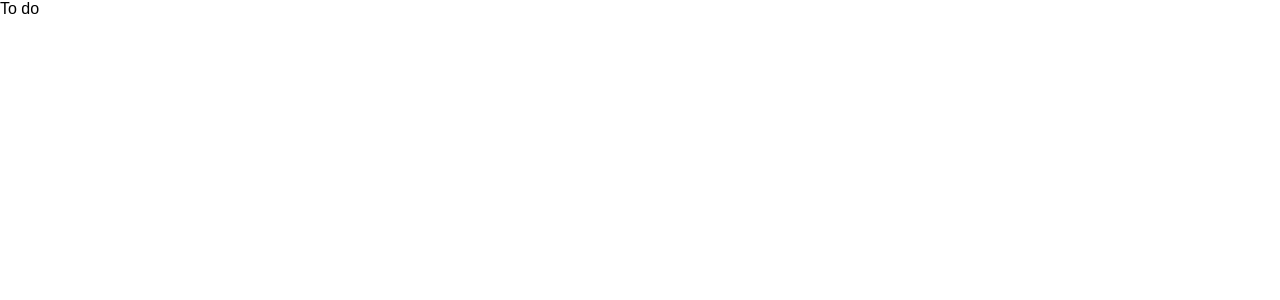
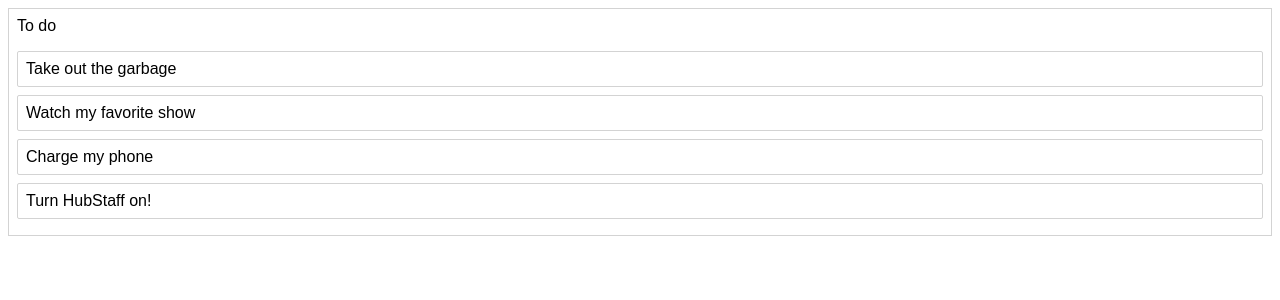
Before and after one commit to nikkaroraa/trello-clone, a React (Create React App) app: page / in a window 1280 px wide. Shown: the top 300 px of the page. Built offline with nearby package versions, Linux system fonts and the light colour scheme.

Commit message:
[Feat]: Task component created

```diff
--- a/package.json
+++ b/package.json
@@ -3,10 +3,12 @@
   "version": "0.1.0",
   "private": true,
   "dependencies": {
+    "@atlaskit/css-reset": "^3.0.1",
     "prop-types": "^15.6.2",
     "react": "^16.5.2",
     "react-dom": "^16.5.2",
-    "react-scripts": "1.1.5"
+    "react-scripts": "1.1.5",
+    "styled-components": "^3.4.9"
   },
   "scripts": {
     "start": "react-scripts start",
--- a/src/components/Column/Column.js
+++ b/src/components/Column/Column.js
@@ -1,19 +1,47 @@
-import { Component } from 'react';
+import React, { Component } from 'react';
 import PropTypes from 'prop-types';
+import styled from 'styled-components';
+
+import Task from '../Task';
+
+const Container = styled.div`
+  margin: 8px;
+  border: 1px solid lightgrey;
+  border-redius: 2px;
+`;
+
+const Title = styled.div`
+  padding: 8px;
+`;
+
+const TaskList = styled.div`
+  padding: 8px;
+`;
 
 class Column extends Component {
   render() {
     const {
-      column: { title }
+      column: { title },
+      tasks
     } = this.props;
-    return title;
+    return (
+      <Container>
+        <Title>{title}</Title>
+        <TaskList>
+          {tasks.map(task => (
+            <Task key={task.id} task={task} />
+          ))}
+        </TaskList>
+      </Container>
+    );
   }
 }
 
 Column.propTypes = {
   column: PropTypes.shape({
     title: PropTypes.string
-  }).isRequired
+  }).isRequired,
+  tasks: PropTypes.arrayOf(PropTypes.shape()).isRequired
 };
 
 export default Column;
--- /dev/null
+++ b/src/components/Task/Task.js
@@ -0,0 +1,27 @@
+import React, { Component } from 'react';
+import styled from 'styled-components';
+import PropTypes from 'prop-types';
+
+const Container = styled.div`
+  border: 1px solid lightgrey;
+  border-radius: 2px;
+  padding: 8px;
+  margin-bottom: 8px;
+`;
+
+class Task extends Component {
+  render() {
+    const {
+      task: { content }
+    } = this.props;
+    return <Container>{content}</Container>;
+  }
+}
+
+Task.propTypes = {
+  task: PropTypes.shape({
+    content: PropTypes.string
+  }).isRequired
+};
+
+export default Task;
--- /dev/null
+++ b/src/components/Task/index.js
@@ -0,0 +1,3 @@
+import Task from './Task';
+
+export default Task;
--- a/src/index.js
+++ b/src/index.js
@@ -1,5 +1,6 @@
 import React from 'react';
 import ReactDOM from 'react-dom';
+import '@atlaskit/css-reset';
 
 import './index.css';
 import App from './App';
```
Also changed, not shown: 1 other file (tests, documents, lock files or other folders).
